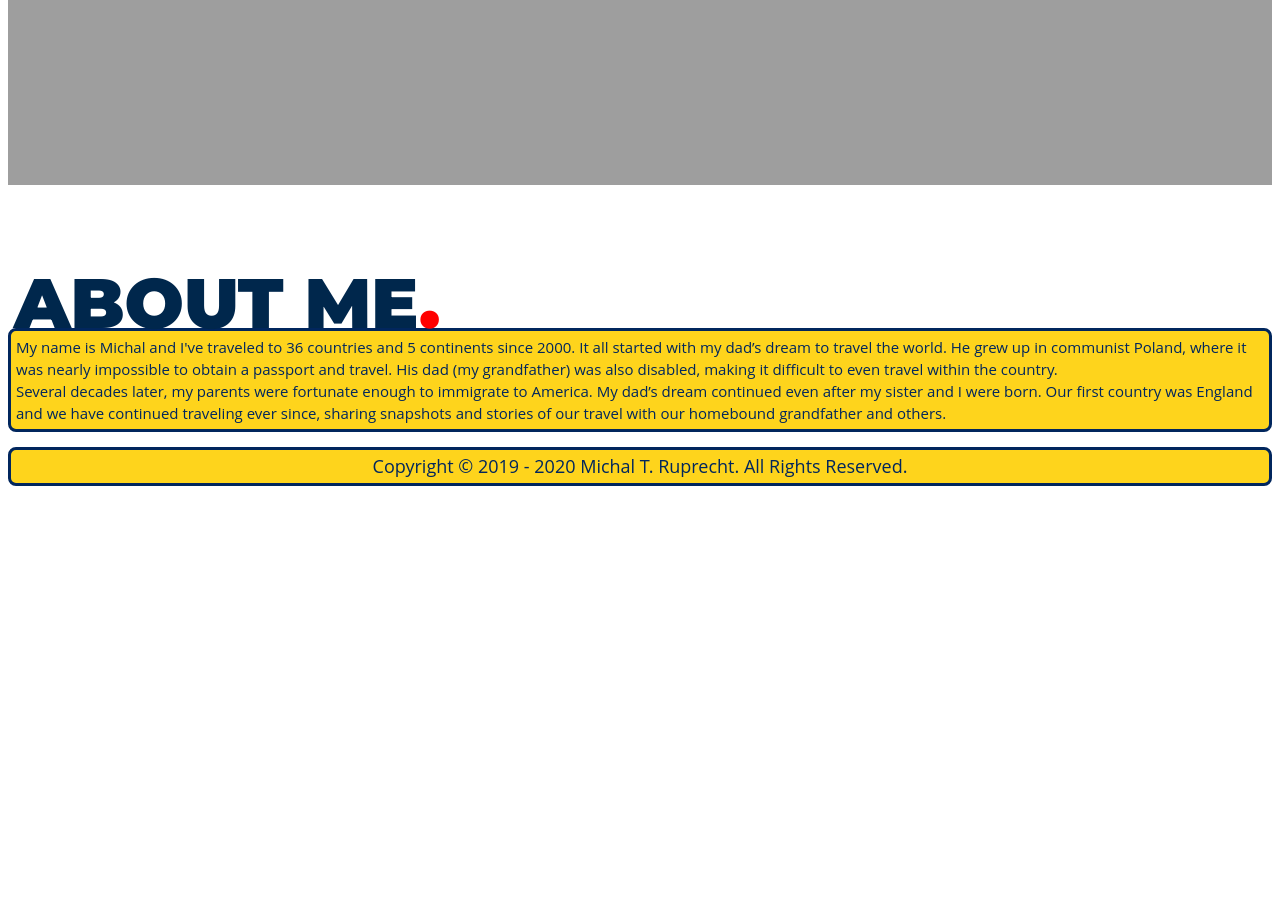
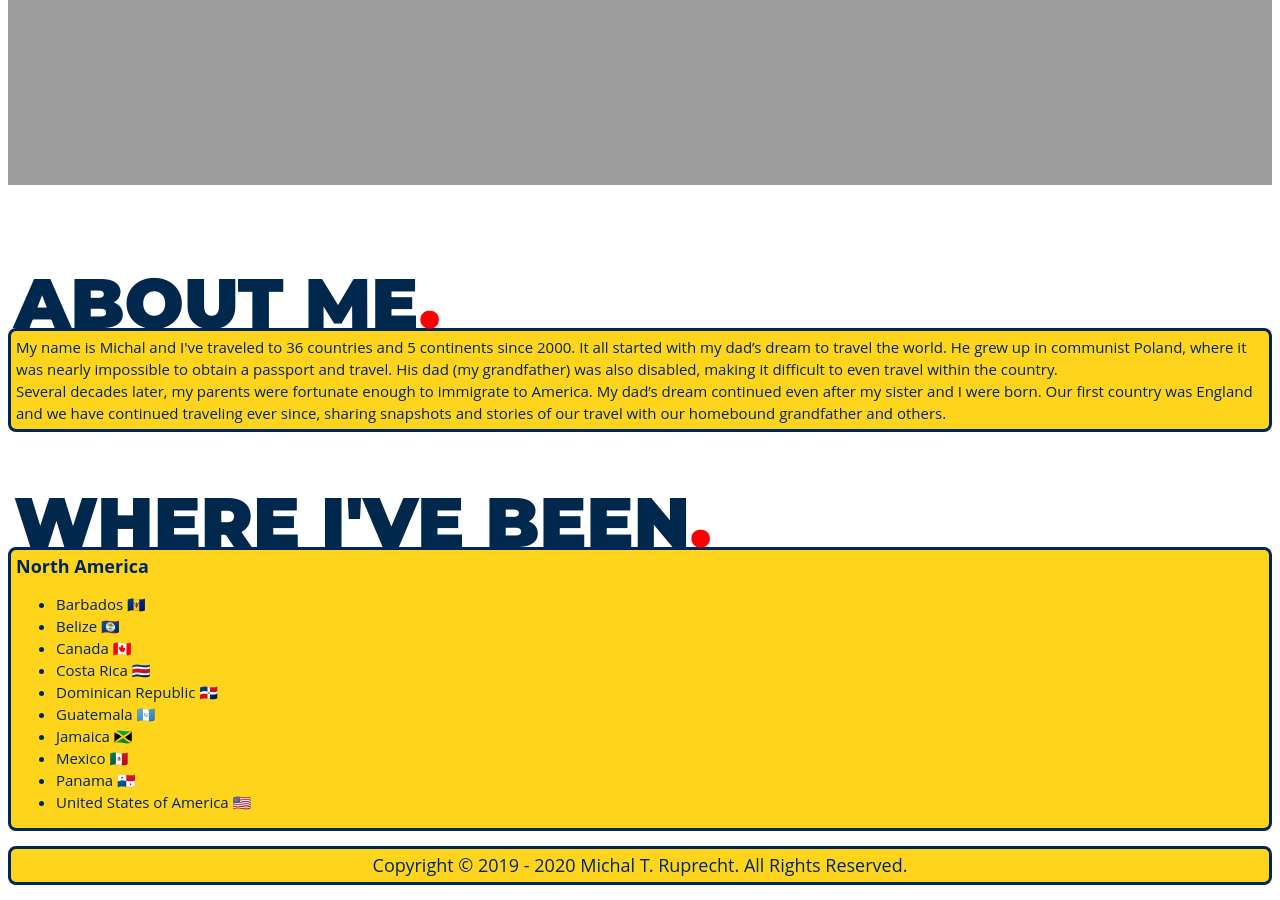
Before and after one commit to MichalRuprecht/michalruprecht.github.io, a Jekyll site: the page built from pages/travel.html, in a window 1280 px wide and 900 px high, scrolled down 807 px. Built offline with Jekyll 4.4.1, drawn with Linux system fonts in a browser that asks for light colours; before the commit the page ends 1308 px from its top, so only the background shows below that.

Commit message:
Update travel.html

```diff
--- a/pages/travel.html
+++ b/pages/travel.html
@@ -20,5 +20,25 @@ title: Travel - Michal Ruprecht
       </h3>
     </div>
 
+    <div class="title">
+      <br />WHERE I'VE BEEN<font color="#FF0000">.</font>
+    </div>
+    <div class="college">
+      <h3><b><big>North America</big></b>
+        <ul>
+          <li>Barbados 🇧🇧</li>
+          <li>Belize 🇧🇿</li>
+          <li>Canada 🇨🇦</li>
+          <li>Costa Rica 🇨🇷</li>
+          <li>Dominican Republic 🇩🇴</li>
+          <li>Guatemala 🇬🇹</li>
+          <li>Jamaica 🇯🇲</li>
+          <li>Mexico 🇲🇽</li>
+          <li>Panama 🇵🇦</li>
+          <li>United States of America 🇺🇸</li>
+        </ul>
+      </h3>
+    </div>
+
     </body>
 </html>
```
